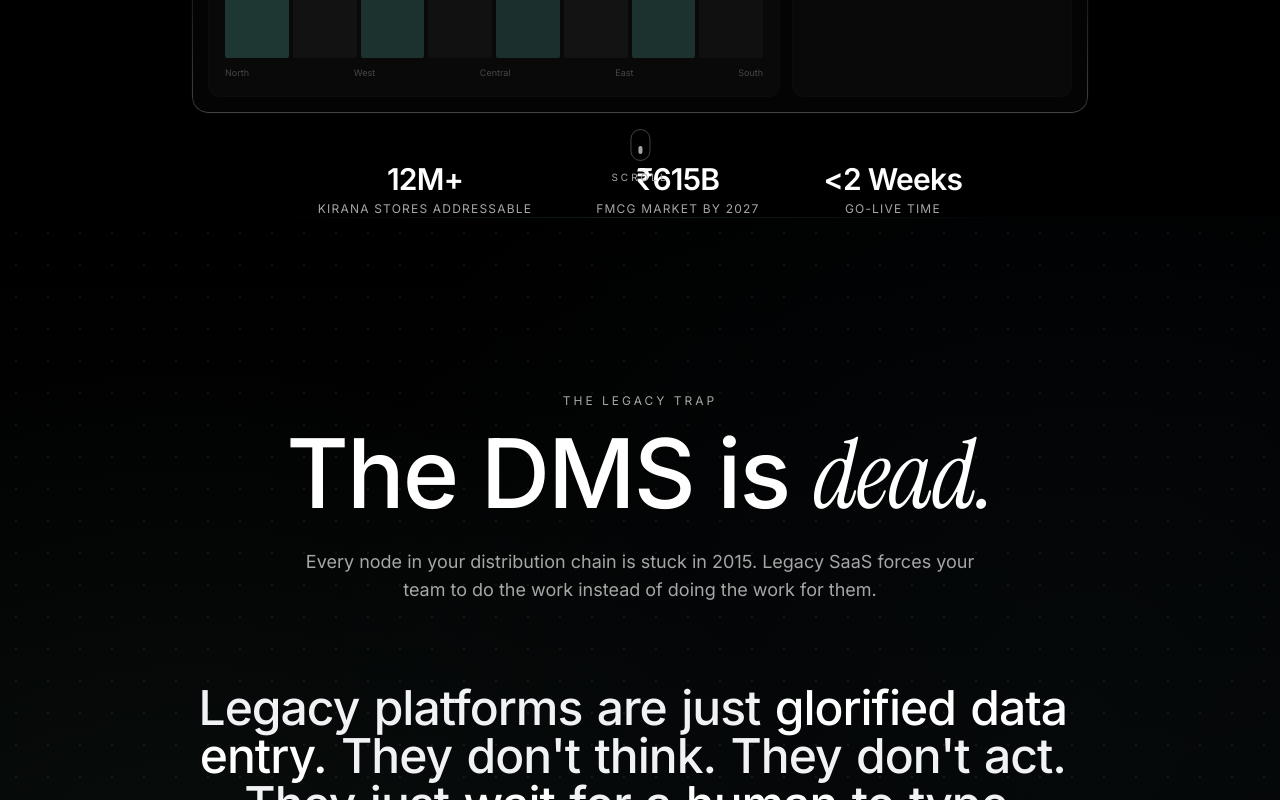
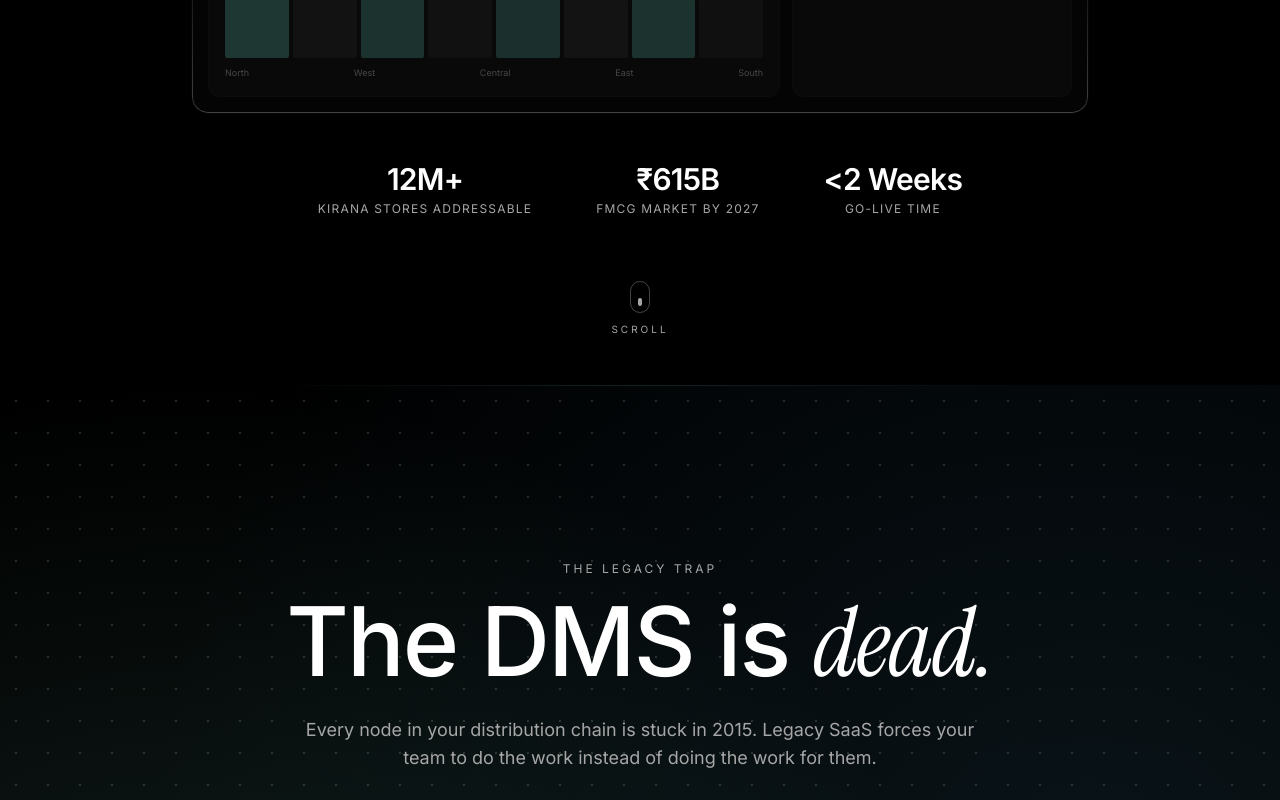
Before and after one commit to sanskar29/RetailSync, a React (Vite) app in the folder site/: page / in a window 1280 px wide. Shown: the part 1220-2020 px from the top of the page. Built offline with nearby package versions, Linux system fonts and the light colour scheme.

Commit message:
fix: resolve Hero scroll overlap, Pricing badge clipping, and significantly boost background visibility

```diff
--- a/site/src/components/Hero.tsx
+++ b/site/src/components/Hero.tsx
@@ -179,14 +179,12 @@ export default function Hero() {
             </div>
           ))}
         </motion.div>
-      </div>
-
       {/* Scroll indicator */}
       <motion.div
         initial={{ opacity: 0 }}
         animate={{ opacity: 1 }}
         transition={{ delay: 1.5 }}
-        className="absolute bottom-8 left-1/2 -translate-x-1/2 z-10 flex flex-col items-center gap-2"
+        className="mt-16 pb-12 flex flex-col items-center gap-2"
       >
         <div className="w-5 h-8 rounded-full border border-muted-foreground/40 flex justify-center pt-1.5">
           <motion.div
@@ -197,6 +195,7 @@ export default function Hero() {
         </div>
         <span className="text-muted-foreground text-[10px] uppercase tracking-[3px]">Scroll</span>
       </motion.div>
+    </div>
     </section>
   );
 }
--- a/site/src/components/Pricing.tsx
+++ b/site/src/components/Pricing.tsx
@@ -60,7 +60,7 @@ export default function Pricing() {
               }`}
             >
               {p.featured && (
-                <div className="absolute -top-3 left-1/2 -translate-x-1/2 bg-foreground text-background text-xs font-semibold px-4 py-1 rounded-full">
+                <div className="absolute top-4 right-4 bg-foreground text-background text-[10px] font-bold px-3 py-1 rounded-full uppercase tracking-wider">
                   Most Popular
                 </div>
               )}
--- a/site/src/index.css
+++ b/site/src/index.css
@@ -91,9 +91,9 @@
 /* ===== Smooth section background transitions ===== */
 .section-dark {
   background:
-    radial-gradient(circle at 15% 50%, rgba(100, 200, 180, 0.06), transparent 50%),
-    radial-gradient(circle at 85% 30%, rgba(60, 140, 180, 0.04), transparent 50%),
-    radial-gradient(circle, rgba(255,255,255,0.06) 1px, transparent 1px),
+    radial-gradient(circle at 15% 50%, rgba(100, 200, 180, 0.15), transparent 60%),
+    radial-gradient(circle at 85% 30%, rgba(60, 140, 180, 0.12), transparent 60%),
+    radial-gradient(circle, rgba(255,255,255,0.15) 1.5px, transparent 1.5px),
     linear-gradient(180deg,
       hsl(0 0% 0%) 0%,
       hsl(180 8% 2%) 50%,
@@ -104,9 +104,9 @@
 
 .section-deep {
   background:
-    radial-gradient(circle at 80% 60%, rgba(100, 200, 180, 0.05), transparent 50%),
-    radial-gradient(circle at 20% 40%, rgba(80, 160, 140, 0.04), transparent 50%),
-    radial-gradient(circle, rgba(100,200,180,0.08) 1px, transparent 1px),
+    radial-gradient(circle at 80% 60%, rgba(100, 200, 180, 0.12), transparent 60%),
+    radial-gradient(circle at 20% 40%, rgba(80, 160, 140, 0.10), transparent 60%),
+    radial-gradient(circle, rgba(100,200,180,0.18) 1.5px, transparent 1.5px),
     linear-gradient(180deg,
       hsl(0 0% 0%) 0%,
       hsl(200 5% 1.5%) 50%,
```
